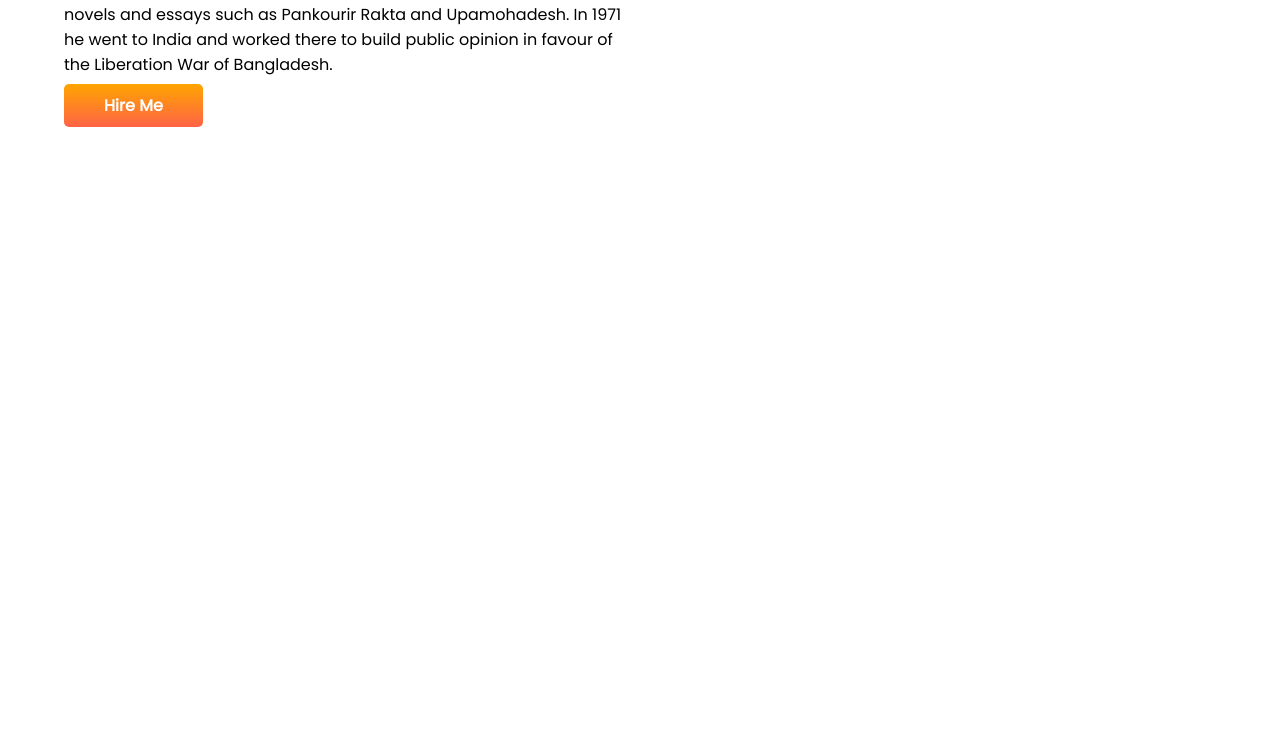
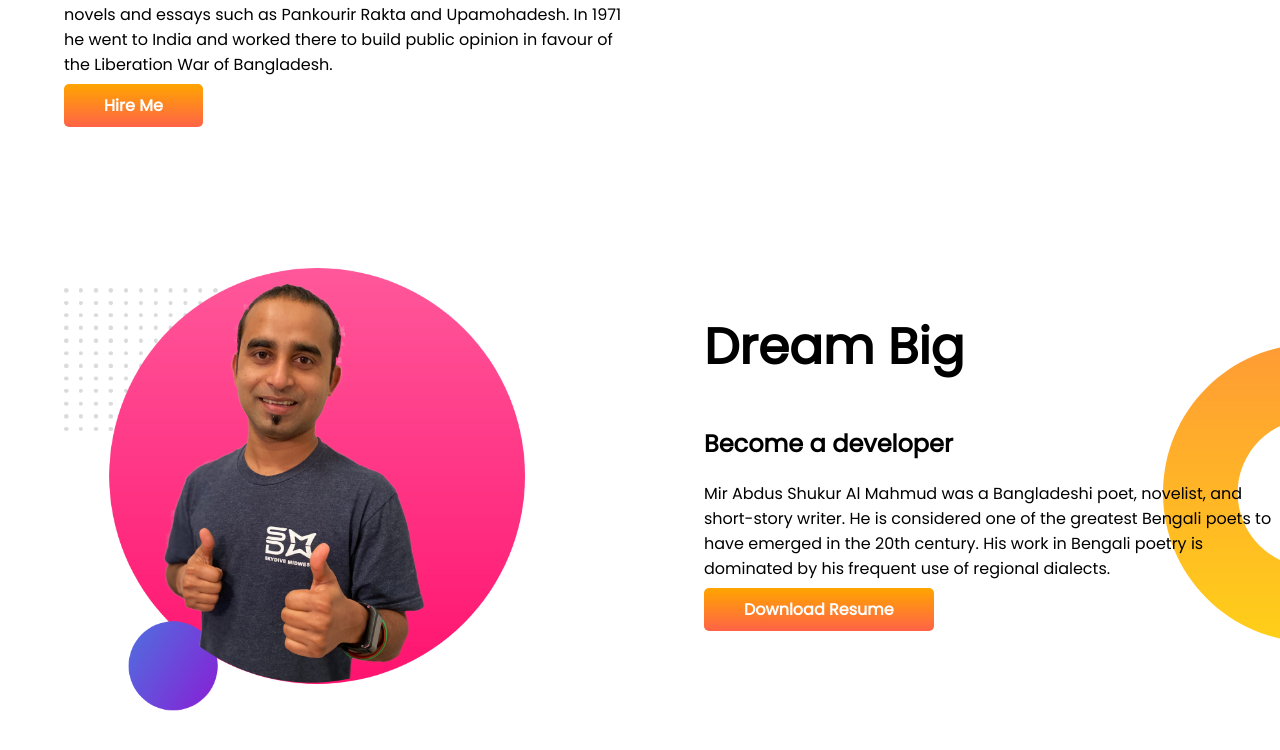
Before and after one commit to saiful61/developer-portfolio, a plain HTML site: page index.html in a window 1280 px wide. Shown: the part 474-1224 px from the top of the page. Before the commit the page ends 800 px from the top, so only its background shows below. Drawn offline with Linux system fonts and the light colour scheme.

Commit message:
dream added

```diff
--- a/index.html
+++ b/index.html
@@ -33,6 +33,24 @@
             <img src="images/my-dadu.png" alt="">
         </div>
     </section>
+
+    <section class="dream-big">
+        <div class="half-width">
+            <img src="images/jhankar2.png" alt="">
+        </div>
+        <div class="half-width">
+            <h1>Dream Big</h1>
+            <h2>Become a developer</h2>
+            <p>Mir Abdus Shukur Al Mahmud was a Bangladeshi poet, novelist, and short-story writer. He is considered one
+                of the greatest Bengali poets to have emerged in the 20th century. His work in Bengali poetry is
+                dominated by his frequent use of regional dialects.</p>
+            <a class="link-butten" target="blank"
+                href="https://mail.google.com/mail/u/0/?tab=rm&ogbl#search/cv/KtbxLvGzcPTbjJQDmQpXNxZsJfmGdVPXlq?projector=1&messagePartId=0.1">Download
+                Resume</a>
+
+        </div>
+
+    </section>
 </body>
 
 </html>
--- a/style.css
+++ b/style.css
@@ -10,6 +10,7 @@ h1{
 }
 section{
     display: flex;
+    margin-bottom: 150px;
 }
 .half-width{
     width: 50%;
@@ -33,3 +34,8 @@ section{
     background-repeat: no-repeat;
 
 }
+.dream-big{
+    background-image: url(images/dream-bg.png);
+    background-repeat: no-repeat;
+    background-position:right;
+}
```
